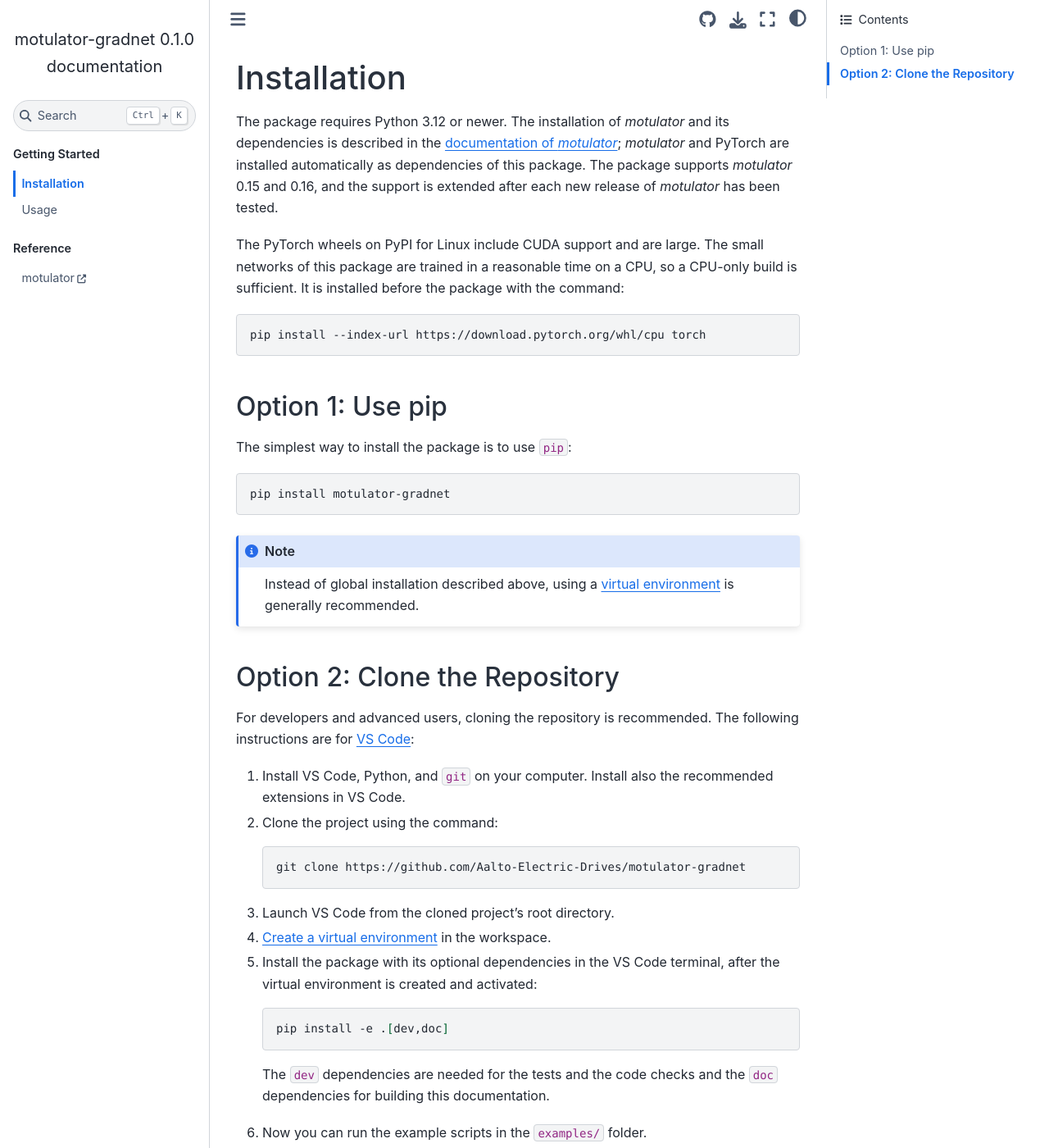
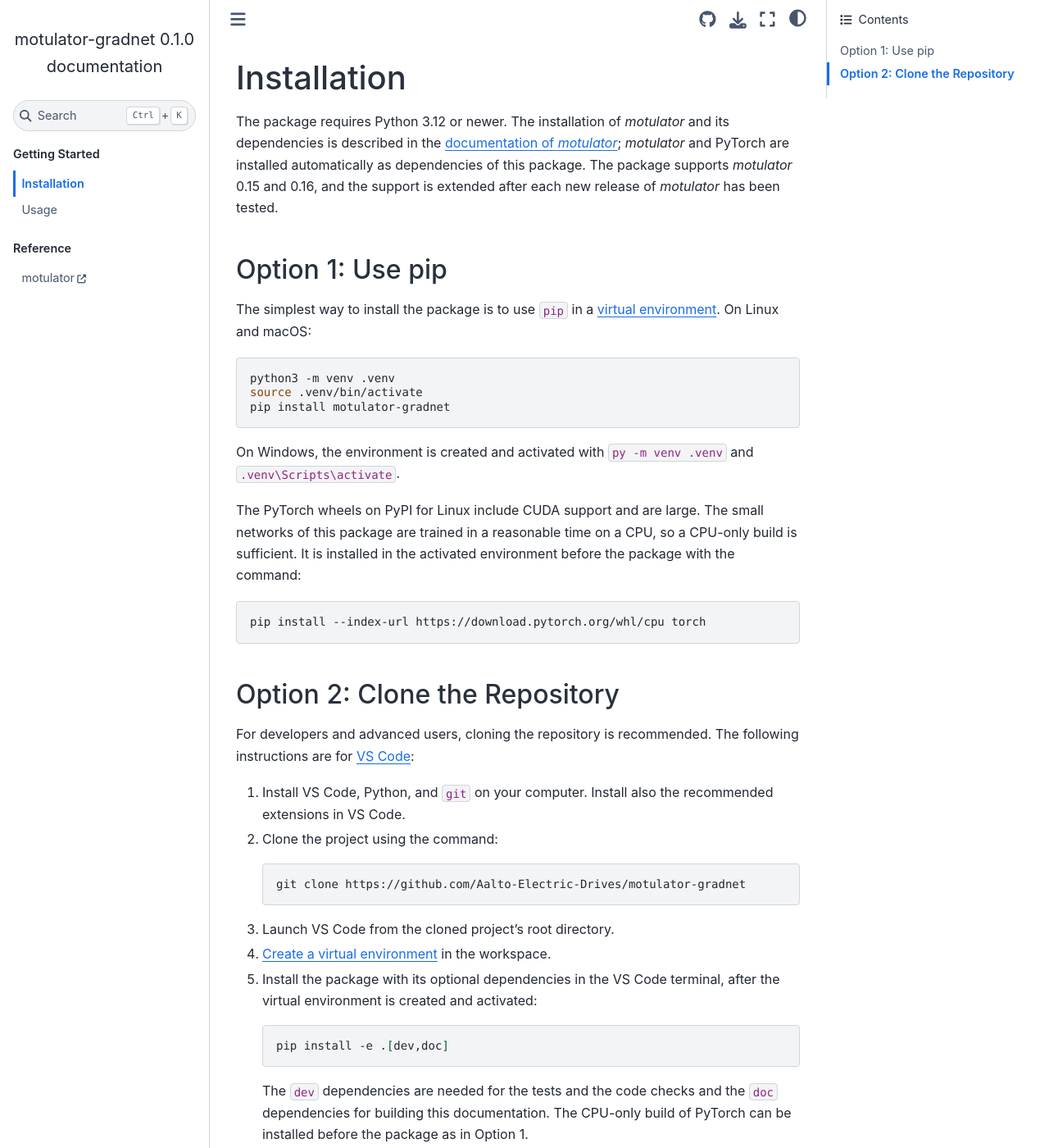
Before and after one commit to Aalto-Electric-Drives/motulator-gradnet, a Sphinx documentation site: the page built from docs/source/installation.md, in a window 1280 px wide and 1400 px high. Shown: the whole window at 82% size. Built offline with Sphinx 7.4.7 and the Sphinx Book theme 1.1.4, drawn with Linux system fonts in a browser that asks for light colours; pages that are not in the unit, such as notebooks, are missing from menus.

Commit message:
Install in a virtual environment and link the README citations
The installation instructions of the README and the documentation create
and activate a virtual environment before installing the package. The
citations of the README link to the references, and Junyi Li is listed
first in the contributors.

Co-Authored-By: Claude Opus 5.5 <noreply@anthropic.com>

````diff
--- a/docs/source/installation.md
+++ b/docs/source/installation.md
@@ -2,22 +2,22 @@
 
 The package requires Python 3.12 or newer. The installation of *motulator* and its dependencies is described in the [documentation of *motulator*](https://aalto-electric-drives.github.io/motulator/installation.html); *motulator* and PyTorch are installed automatically as dependencies of this package. The package supports *motulator* 0.15 and 0.16, and the support is extended after each new release of *motulator* has been tested.
 
-The PyTorch wheels on PyPI for Linux include CUDA support and are large. The small networks of this package are trained in a reasonable time on a CPU, so a CPU-only build is sufficient. It is installed before the package with the command:
+## Option 1: Use pip
+
+The simplest way to install the package is to use `pip` in a [virtual environment](https://packaging.python.org/en/latest/guides/installing-using-pip-and-virtual-environments/). On Linux and macOS:
+
+```bash
+python3 -m venv .venv
+source .venv/bin/activate
+pip install motulator-gradnet
+```
+
+On Windows, the environment is created and activated with `py -m venv .venv` and `.venv\Scripts\activate`.
+
+The PyTorch wheels on PyPI for Linux include CUDA support and are large. The small networks of this package are trained in a reasonable time on a CPU, so a CPU-only build is sufficient. It is installed in the activated environment before the package with the command:
 
 ```bash
 pip install --index-url https://download.pytorch.org/whl/cpu torch
-```
-
-## Option 1: Use pip
-
-The simplest way to install the package is to use `pip`:
-
-```bash
-pip install motulator-gradnet
-```
-
-```{note}
-Instead of global installation described above, using a [virtual environment](https://packaging.python.org/guides/installing-using-pip-and-virtual-environments) is generally recommended.
 ```
 
 ## Option 2: Clone the Repository
@@ -42,7 +42,7 @@ For developers and advanced users, cloning the repository is recommended. The fo
    pip install -e .[dev,doc]
    ```
 
-   The `dev` dependencies are needed for the tests and the code checks and the `doc` dependencies for building this documentation.
+   The `dev` dependencies are needed for the tests and the code checks and the `doc` dependencies for building this documentation. The CPU-only build of PyTorch can be installed before the package as in Option 1.
 
 1. Now you can run the example scripts in the `examples/` folder.
 
````
Also changed, not shown: README.md (+6 -6 lines), 1 other file.
